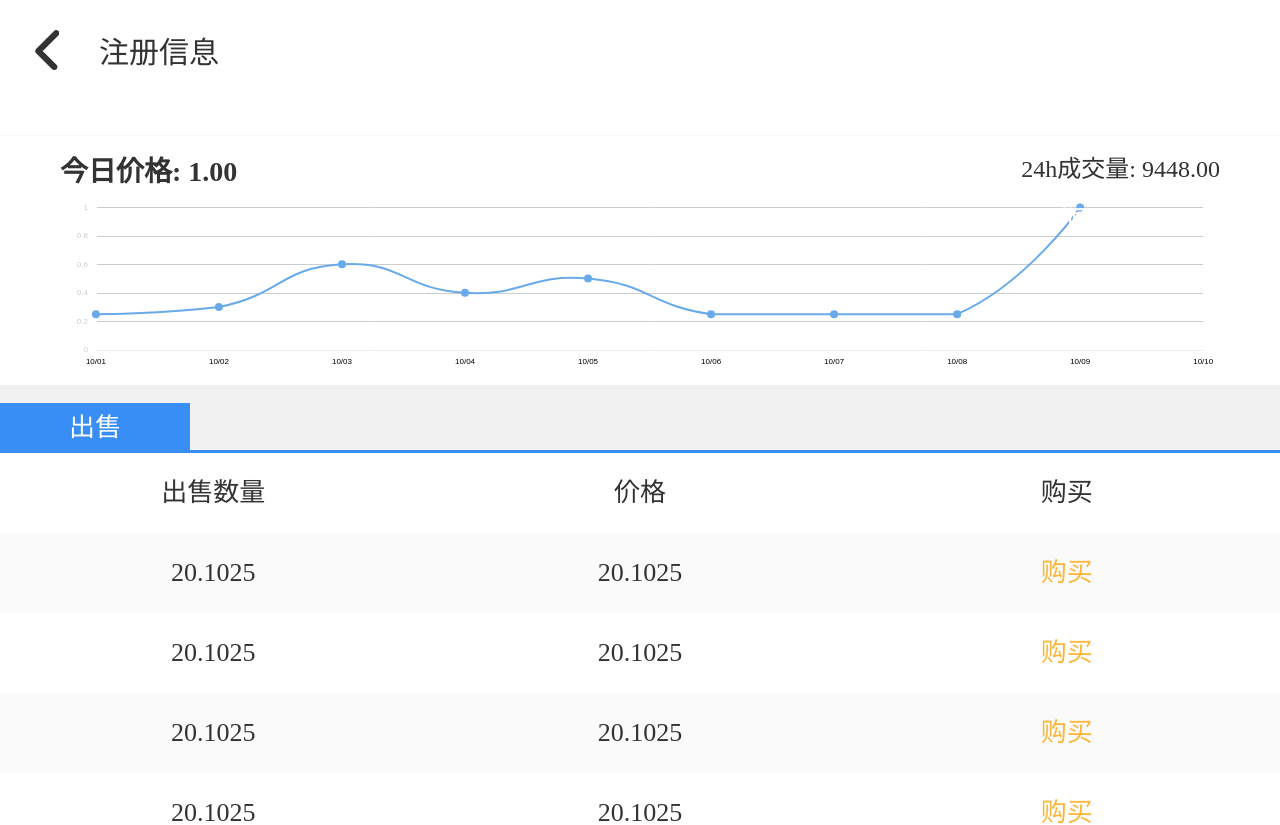
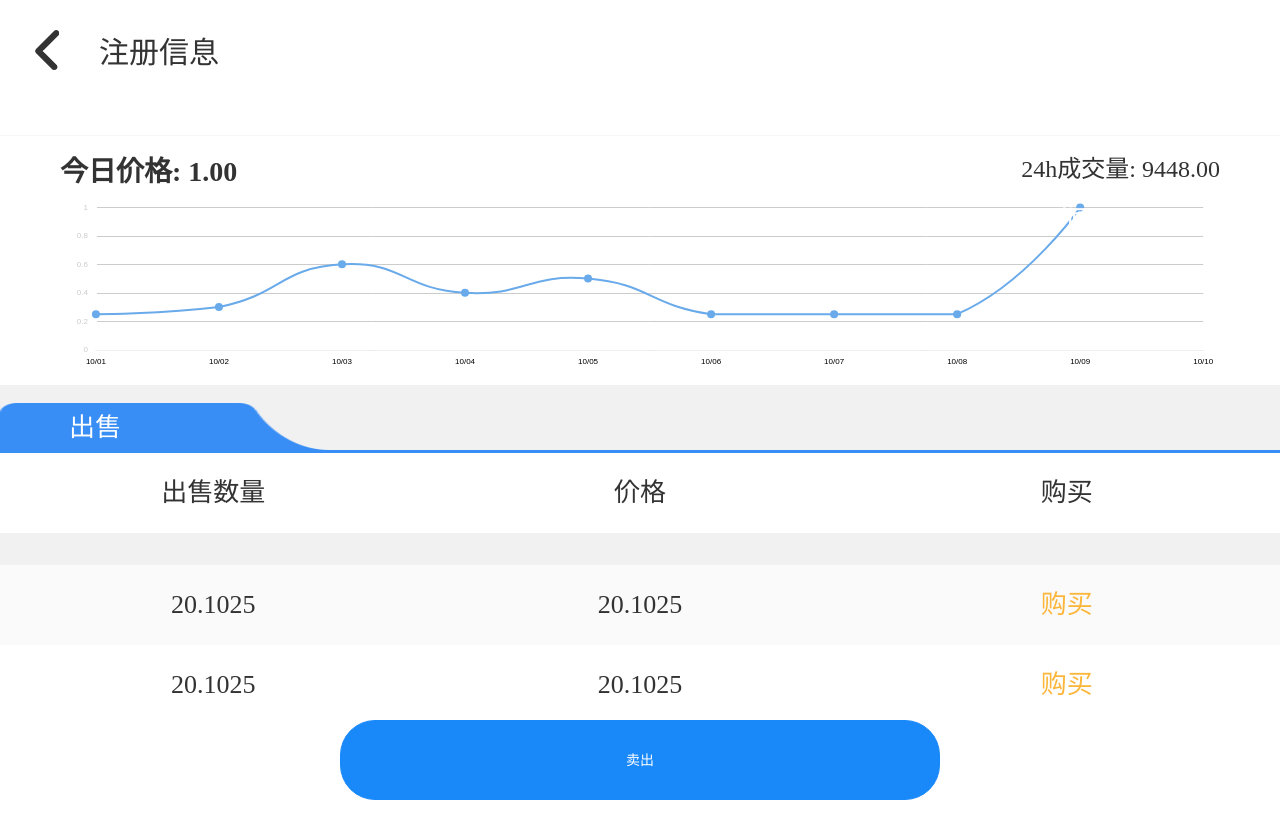
Before and after one commit to Belphegor95/mine_app, a Vue app: page /deal/trading_floor in a window 1280 px wide. Shown: the top 825 px of the page. After the commit the page ends 800 px from the top, so only its background shows below. Built offline with nearby package versions, Linux system fonts and the light colour scheme.

Commit message:
'调整交易区纵轴布局后上传'

```diff
--- a/src/views/Home.vue
+++ b/src/views/Home.vue
@@ -31,7 +31,7 @@
       </ul>
     </div>
     <div class="news">
-      <img src="../assets/img/home/newLeft.png" alt />
+      <img @click="rut_push(401,'/journalism/journalism')" src="../assets/img/home/newLeft.png" alt />
       <van-notice-bar text="张三说李四今天不在家，赵四却说李四在家，李四说在刘四他家，刘四说李四不在他家，李四到底在那家。" />
       <img @click="rut_push(401,'/journalism/journalism')" src="../assets/img/home/newRight.png" alt />
     </div>
--- a/src/views/deal/TradingFloor.vue
+++ b/src/views/deal/TradingFloor.vue
@@ -13,16 +13,23 @@
       </div>
       <div id="myChart" :style="{width: '100%', height: '180px'}"></div>
     </div>
+    <div class="head_box">
+      <div>出售</div>
+      <!-- <div></div> -->
+    </div>
+    <ul class="liebiaoHead">
+      <li>
+        <span>出售数量</span>
+        <span>价格</span>
+        <span>购买</span>
+      </li>
+    </ul>
     <div class="liebiao_box">
-      <div class="head_box">
-        <div>出售</div>
-        <div></div>
-      </div>
       <ul>
-        <li>
-          <span>出售数量</span>
-          <span>价格</span>
-          <span>购买</span>
+        <li v-for="value in 5" :key="value">
+          <span>20.1025</span>
+          <span>20.1025</span>
+          <span class="yellow" @click="particulars">购买</span>
         </li>
         <li v-for="value in 5" :key="value">
           <span>20.1025</span>
@@ -198,6 +205,7 @@ export default {
 }
 .my_box {
   /* height: 4.5rem; */
+  /* height: 4.5rem; */
   background-color: #fff;
   padding-bottom: 0.12rem;
 }
@@ -231,18 +239,33 @@ export default {
 }
 .liebiao_box {
   flex: auto;
-  margin-top: 0.18rem;
+  overflow-y: scroll;
+  /* margin-top: 0.18rem; */
+}
+.liebiao_box::-webkit-scrollbar {
+  display: none;
+}
+.liebiaoHead {
+  height: auto;
+  background: #fff;
+}
+.liebiaoHead > li {
+  background: #fff;
 }
 .head_box {
   width: 100%;
   height: 0.5rem;
   display: flex;
   align-items: flex-end;
+  margin-top: 0.18rem;
+  background: url("../../assets/img/deal/title.png") center center / 100% 100%
+    no-repeat;
 }
+
 .head_box > div:nth-child(1) {
   width: 1.9rem;
   height: 0.5rem;
-  background: rgba(57, 142, 245, 1);
+  /* background: rgba(57, 142, 245, 1); */
   /* border-radius: 10px 10px 0px 0px; */
   font-size: 0.26rem;
   font-family: Adobe Heiti Std;
@@ -259,7 +282,7 @@ export default {
 
 ul {
   height: 100%;
-  background-color: #fff;
+  background-color: #fafafa;
 }
 li {
   display: flex;
@@ -267,7 +290,7 @@ li {
   justify-content: center;
 }
 li:nth-of-type(even) {
-  background-color: #fafafa;
+  background-color: #fff;
 }
 li > span {
   font-size: 0.26rem;
```
Also changed, not shown: src/assets/img/deal/title.png (added).
